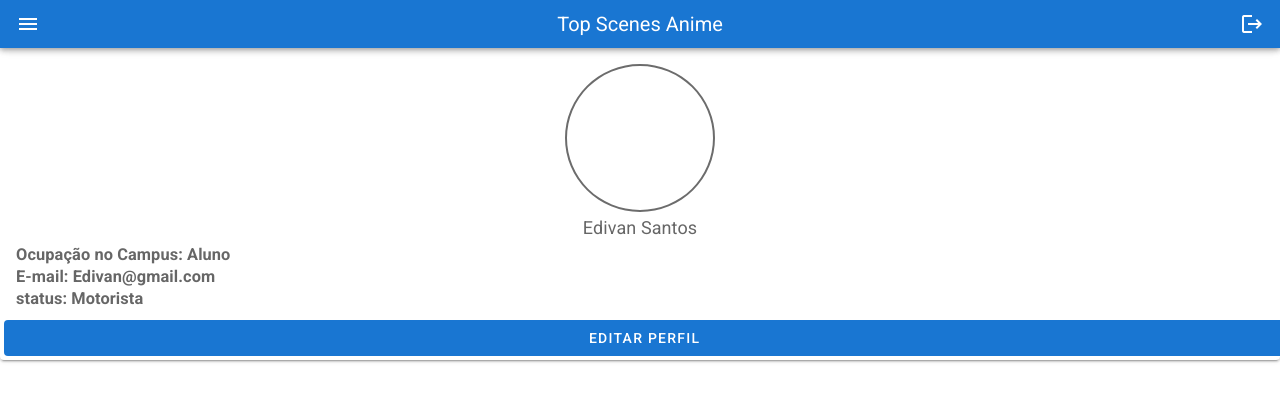
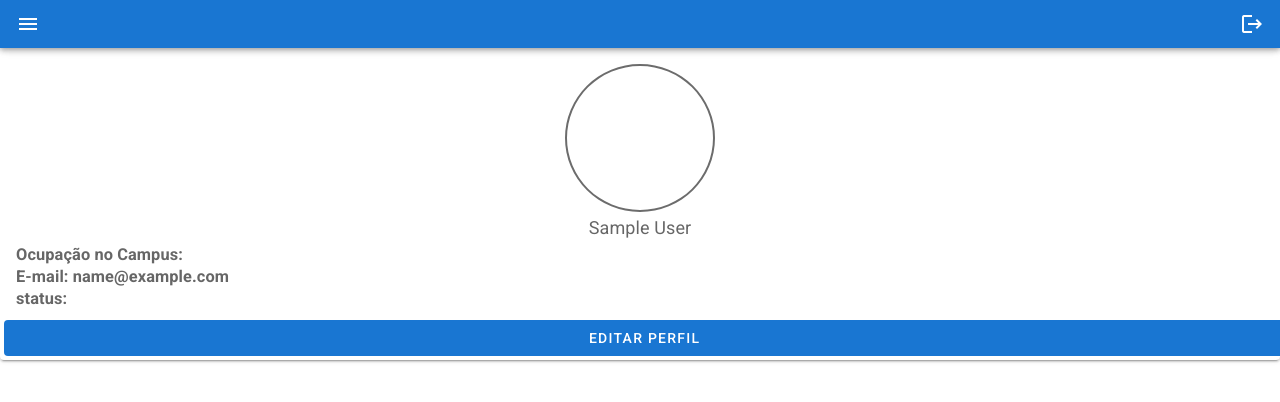
Before and after one commit to ifpi-picos/proxima-parada-front-end-vue, a Vue app: page /profile in a window 1280 px wide. Shown: the top 402 px of the page. Built offline with nearby package versions, Linux system fonts and the light colour scheme; sample sign-in values are in the browser's storage.

Commit message:
finalizando bugues de perfil

```diff
--- a/src/App.vue
+++ b/src/App.vue
@@ -13,8 +13,8 @@
             </v-list-item-content>
           </v-list-item>
           <v-divider></v-divider>
-          <template v-for="(item, index) in items" >
-              <v-list-item :href="item.href" :to="{name: item.href}" :key="index" >
+          <div v-for="(item, index) in items"  :key="index" >
+              <v-list-item :href="item.href" :to="{name: item.href}">
                 <v-list-item-action>
                   <v-icon light v-html="item.icon"></v-icon>
                 </v-list-item-action>
@@ -23,7 +23,7 @@
                 </v-list-item-content>
             </v-list-item>
 
-          </template>
+          </div>
         </v-list-item-group>
       </v-list>
     </v-navigation-drawer>
@@ -31,11 +31,11 @@
     <v-app-bar v-if="['AuthMain'].indexOf($route.name) === -1" class="primary" dense dark app>
       <v-app-bar-nav-icon @click.stop="drawer = !drawer"></v-app-bar-nav-icon>
       <v-spacer></v-spacer>
-      <v-toolbar-title>Top Scenes Anime</v-toolbar-title>
+      <v-toolbar-title>{{nomeUsuario}}</v-toolbar-title>
       <v-spacer></v-spacer>
-      <v-btn icon to="/">
+      <v-btn @click="logout()" icon >
         <v-icon>logout</v-icon>
-      </v-btn>
+      </v-btn >
     </v-app-bar>
 
     <v-main>
@@ -68,9 +68,24 @@ export default {
       },],
     }
   },
-  components: {
-  }
+  computed: {
+    nomeUsuario(){
+      if (this.$route.query.usuario) {
+        return this.$route.query.usuario;
+      }
+
+      return ''
+    }
+  },
+  methods:{
+    logout(){
+      localStorage.removeItem('userData');
+      this.$router.push('/')
+    }
+
+  },
 }
+
 </script>
 <style>
 </style>
--- a/src/components/SignIn.vue
+++ b/src/components/SignIn.vue
@@ -51,6 +51,8 @@ export default {
             const res = await Auth.signin(this.userAuth)
             if (res.status == 200) {
                this.loading = false
+               const { name, email,occupation } = res.data.userReturn
+               localStorage.setItem('userData',JSON.stringify({ name, email, occupation }))
                this.$router.push({ name: 'HomeView', query: { usuario: res.data['userReturn']['name'] } })
             }
 
--- a/src/components/SignUp.vue
+++ b/src/components/SignUp.vue
@@ -73,6 +73,8 @@ export default {
                 const res = await Auth.signup(this.userData)
                 if (res.status == 200) {
                     this.loading = false
+                    const {name,email,occupation} = this.userData
+                    localStorage.setItem('userData', JSON.stringify({name,email,occupation}));
                     this.$router.push({ name: 'HomeView', query: { usuario: res.data['name'] } })
                 }
             } catch (error) {
--- a/src/pages/ProfilePage.vue
+++ b/src/pages/ProfilePage.vue
@@ -5,10 +5,10 @@
         <v-card-text>
             <div class="imagem">
                 <v-img src="../../src/assets/stite.jpg" class="img" />
-                <figcaption> {{userData.name }}</figcaption>
+                <figcaption> {{userData.name}}</figcaption>
             </div>
             <div class="status">
-                <h3 >Ocupação no Campus: {{ userData.occupation}} </h3>
+                <h3 >Ocupação no Campus: {{userData.occupation}} </h3>
                 <h3>E-mail: {{userData.email}}</h3>
                 <h3>status: {{userData.status}}</h3>
             </div> <br>
@@ -28,20 +28,12 @@ export default {
     name: "ProfileEscreen",
     data(){
         return{
-            items: ['Aluno(a)', 'Professor(a)', 'Outro(a)'],
-            userData: {
-                name: "Edivan Santos",
-                occupation: "Aluno",
-                phone_number: "",
-                email: "Edivan@gmail.com",
-                password: "",
-                samePasswords: "",
-                status:"Motorista"
-
-            },
+            userData:{}
         }
+    },
+    created(){
+        this.userData = JSON.parse(localStorage.getItem('userData'))
     }
-
 }
 </script>
 
```
